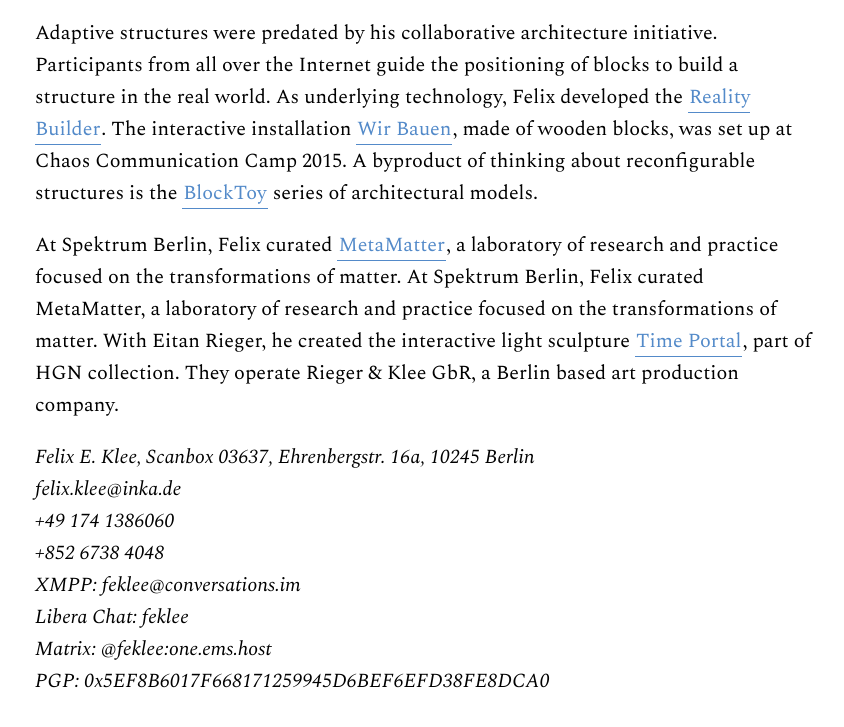
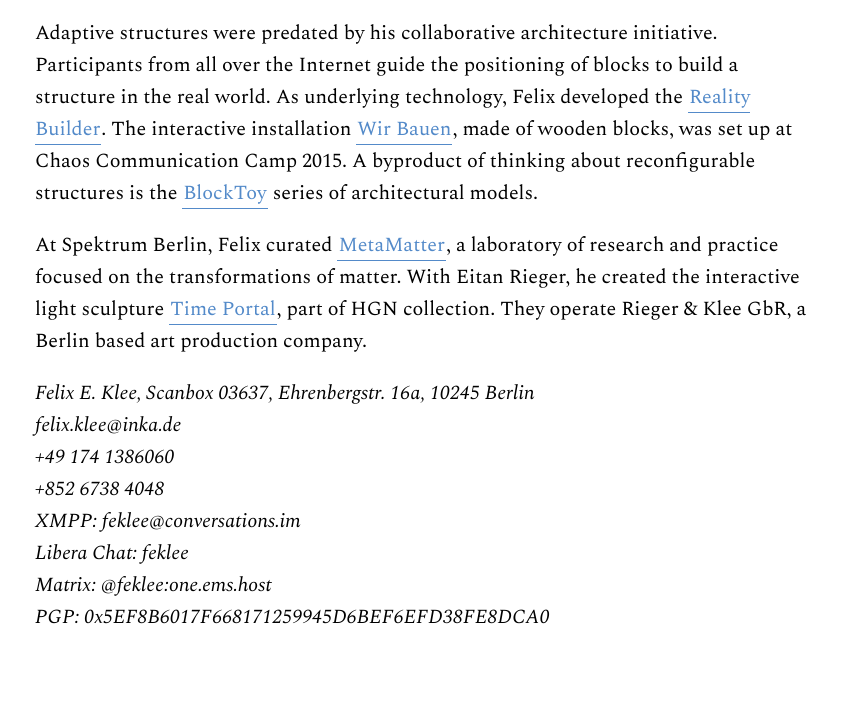
Before and after one commit to feklee/felix, a plain HTML site: page index.html in a window 1280 px wide. Shown: the part 1404-2131 px from the top of the page, without its empty margins (215-1059 px from the left). After the commit the page ends 2087 px from the top, so only its background shows below. Drawn offline with Linux system fonts and the light colour scheme.

Commit message:
Remove repetition

```diff
--- a/index.html
+++ b/index.html
@@ -92,8 +92,6 @@
       At Spektrum Berlin, Felix
       curated <a href="https://spektrumberlin.org/communities/metamatter/past-events.html">MetaMatter</a>,
       a laboratory of research and practice focused on the
-      transformations of matter.  At Spektrum Berlin, Felix curated
-      MetaMatter, a laboratory of research and practice focused on the
       transformations of matter.  With Eitan Rieger, he created the
       interactive light
       sculpture <a href="images/time-portal.jpg">Time Portal</a>, part
```
